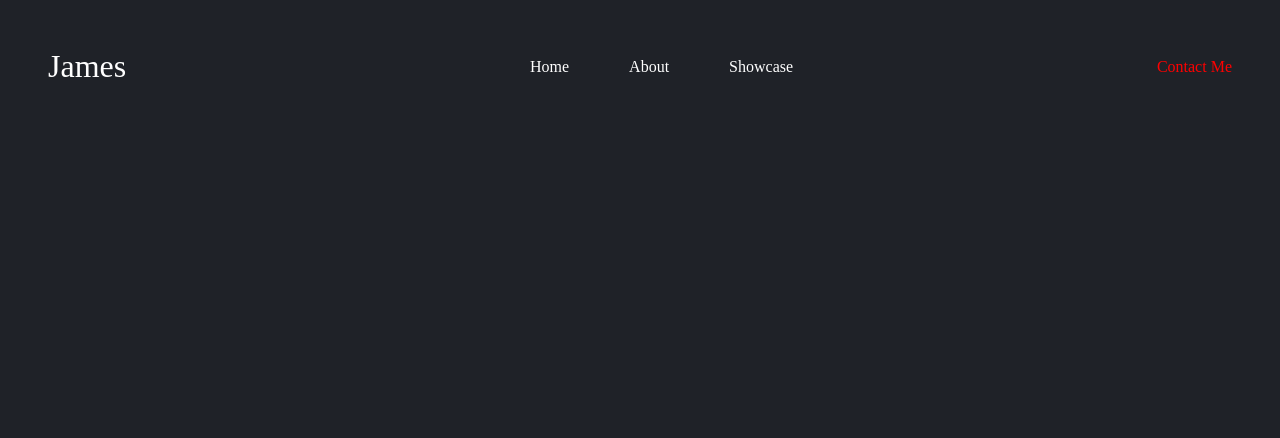
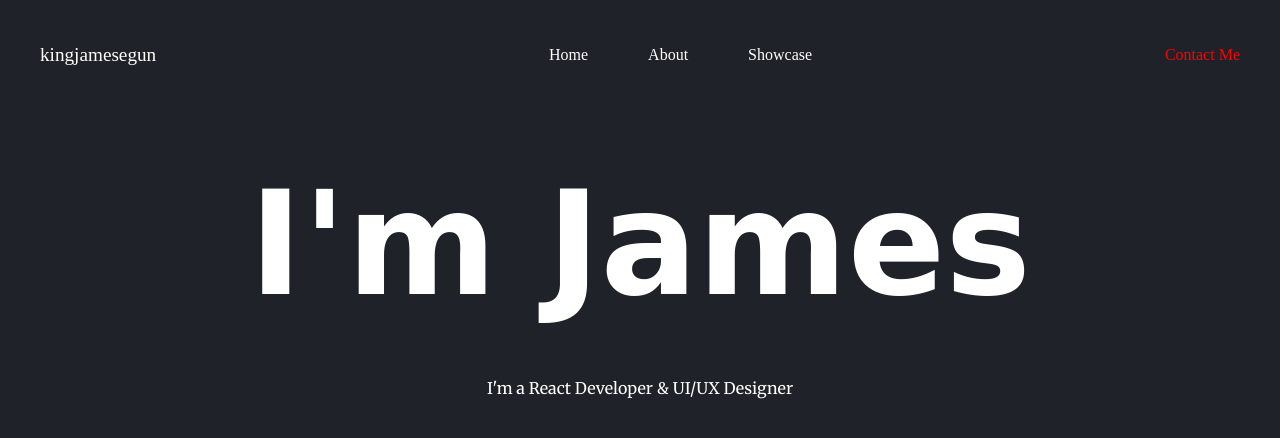
Before and after one commit to kingjamesegun/Portfolio, a plain HTML site: page index.html in a window 1280 px wide. Drawn offline with Linux system fonts and the light colour scheme; a web font is replaced by a local one.

Commit message:
Header Created

```diff
--- a/index.html
+++ b/index.html
@@ -10,9 +10,10 @@
 		<link rel="stylesheet" href="./styles/index.css" />
 	</head>
 	<body>
+		<header class="header">
 			<!-- NAVIGATION -->
 			<nav class="nav">
-			<div class="nav__logo">James</div>
+				<div class="nav__logo">kingjamesegun</div>
 				<ul class="nav__ul">
 					<li class="nav__links">
 						<a href="#">Home</a>
@@ -28,5 +29,13 @@
 					<a href="#">Contact Me</a>
 				</div>
 			</nav>
+
+			<!-- INTRO SECTION -->
+
+			<section class="intro">
+				<h1 class="intro__name">I'm James</h1>
+				<p class="into__p">I'm a React Developer & UI/UX Designer </p>
+			</section>
+		</header>
 	</body>
 </html>
--- a/styles/index.css
+++ b/styles/index.css
@@ -1,6 +1,14 @@
 /* styling with element */
+
+@import url('https://fonts.googleapis.com/css2?family=Catamaran:wght@700&family=Neonderthaw&display=swap');
+
+@import url('https://fonts.googleapis.com/css2?family=Merriweather&display=swap');
 body{
+    margin: 0;
+}
+header{
     background-color: #1F2228;
+    height: 100vh;
 }
 /* styling with class */
 .nav{
@@ -10,7 +18,7 @@ body{
 }
 .nav__logo{
     color: #fff;
-    font-size: 2rem;
+    font-size: 1.2rem;
     margin: 40px;
 }
 .nav__ul{
@@ -33,3 +41,20 @@ body{
     text-decoration: none;
     font-size: 16px;
 }
+
+.intro{
+    display: flex;
+    flex-direction: column;
+    justify-content: center;
+    align-items: center;
+    color: #fff;
+}
+.intro__name{
+    font-family: 'Neonderthaw', cursive;
+    font-size: 144px;
+    margin: 50px
+}
+.into__p{
+    font-family: 'Merriweather', serif;
+    margin: 0;
+}
```
Lines whose indentation alone changed are shown as unchanged.
